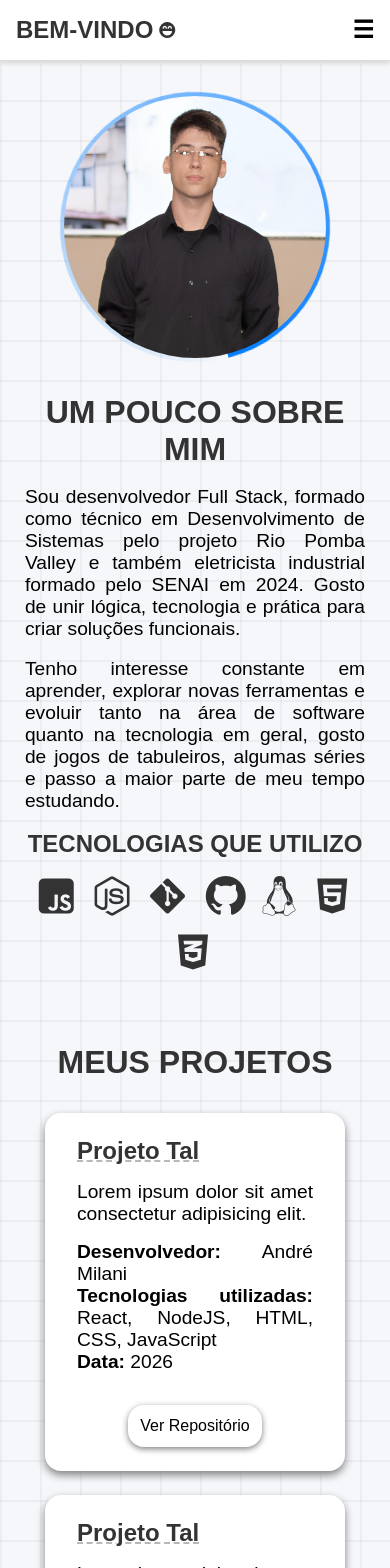
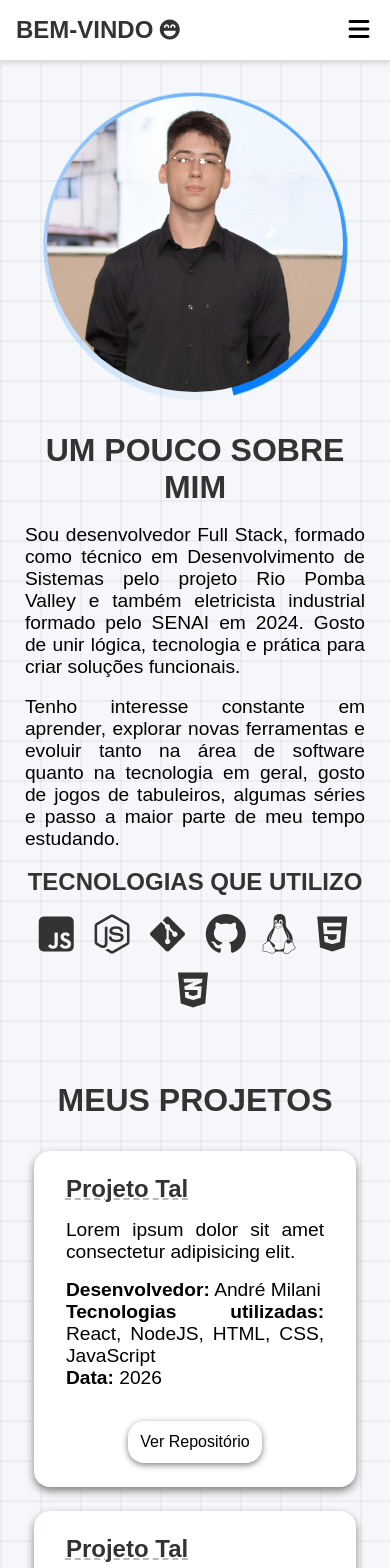
Before and after one commit to AndreMilaniNio/MeuPortifolio, a React (Vite) app: page / in a window 390 px wide. Shown: the top 1568 px of the page. Built offline with nearby package versions, Linux system fonts and the light colour scheme; a web font is replaced by a local one.

Commit message:
fix: ajustando responsividade do header, aboutMe e myProjects

```diff
--- a/src/components/header/index.css
+++ b/src/components/header/index.css
@@ -34,7 +34,7 @@
 
 /* EMOJI DO TÍTULO */
 .fa-face-laugh-beam {
-  font-size: 20px;
+  font-size: 1.25rem;
   color: #333;
 }
 
@@ -123,7 +123,7 @@
 
   /* EMOJI DO HEADER */
   .fa-face-laugh-beam {
-    font-size: 1rem;
+    font-size: 1.25rem;
   }
 
   /* ÍCONE DO HAMBÚRGUER */
@@ -172,7 +172,7 @@
   .navbar_link {
     flex-direction: column;
     padding: 0.25rem;
-    font-size: 1.2rem;
+    font-size: 1rem;
   }
 
   /* MOSTRA A LINHA QUANDO TIVER O HOVER */
--- a/src/components/header/index.jsx
+++ b/src/components/header/index.jsx
@@ -6,18 +6,29 @@ export function Header() {
   const [hambMenuOpen, setHambMenuOpen] = useState(false);
   const menuRef = useRef(null);
 
-  // Fecha ao clicar fora
+  // Fecha ao clicar fora (Quando o menu abrir ou fechar, execute isso.)
   useEffect(() => {
+    // Esse bloco é a função que roda sempre que o usuário clica na tela.
     function handleClickOutside(event) {
+      // MenuRef.current → é o menu:
+      //    .contains(event.target) → verifica se o clique foi dentro
+      //    '!' → significa “não”
+      //    Se o clique NÃO foi dentro do menu → fecha.
       if (menuRef.current && !menuRef.current.contains(event.target)) {
+        // Se o clique NÃO foi dentro do menu → fecha.
         setMenuOpen(false);
       }
     }
 
+    // Só escute os cliques se o menu estiver aberto.
     if (hambMenuOpen) {
       document.addEventListener("mousedown", handleClickOutside);
     }
 
+    // Esse bloco remove o evento quando:
+    //    O menu fecha
+    //    O componente desmonta
+    //    Isso evita bugs e eventos duplicados.
     return () => {
       document.removeEventListener("mousedown", handleClickOutside);
     };
@@ -36,7 +47,7 @@ export function Header() {
           className={`hamburger ${hambMenuOpen ? "open" : ""}`}
           onClick={() => setHambMenuOpen(!hambMenuOpen)}
         >
-          ☰
+          <i class="fa-solid fa-bars"></i>
         </button>
 
         <nav ref={menuRef} className={`nav ${hambMenuOpen ? "active" : ""}`}>
--- a/src/components/sections/aboutMe/index.css
+++ b/src/components/sections/aboutMe/index.css
@@ -149,7 +149,6 @@
     color: #333;
   }
 
-
   /* TÍTULO DA BOX ABOUT ME */
   .about_me_title {
     font-size: 2rem;
@@ -181,7 +180,7 @@
 
   /* DIV DA IMAGEM C/ BORDA ANIMADA */
   .border_animada {
-    width: 270px;
-    height: 270px;
+    width: 85%;
+    height: 85%;
   }
 }
--- a/src/components/sections/myProjects/index.css
+++ b/src/components/sections/myProjects/index.css
@@ -165,8 +165,8 @@
   /* BOX DOS PROJETOS */
   .project_box {
     position: relative;
-    max-width: 300px;
-    min-height: 310px;
+    justify-self: center;
+    max-width: 90%;
 
     display: flex;
     flex-direction: column;
```
